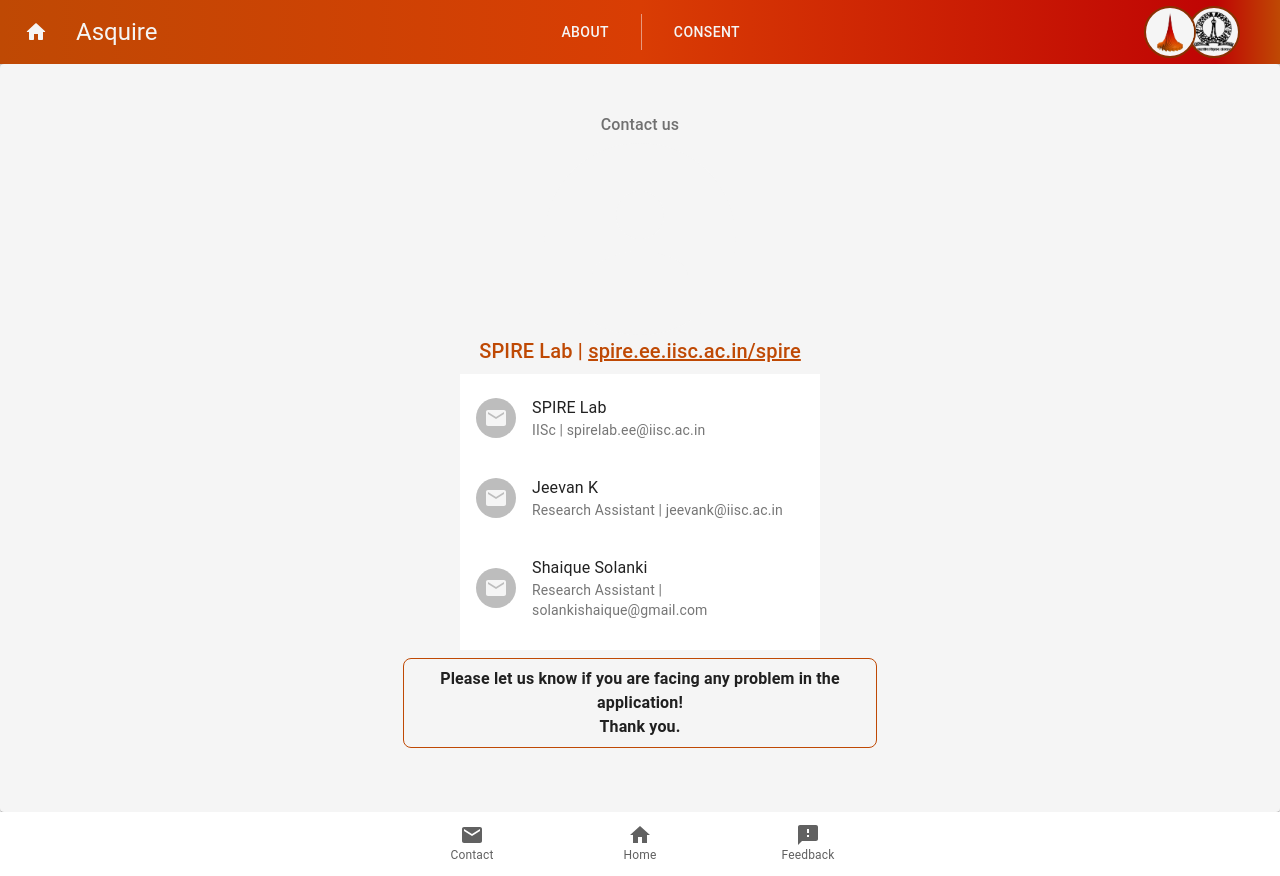
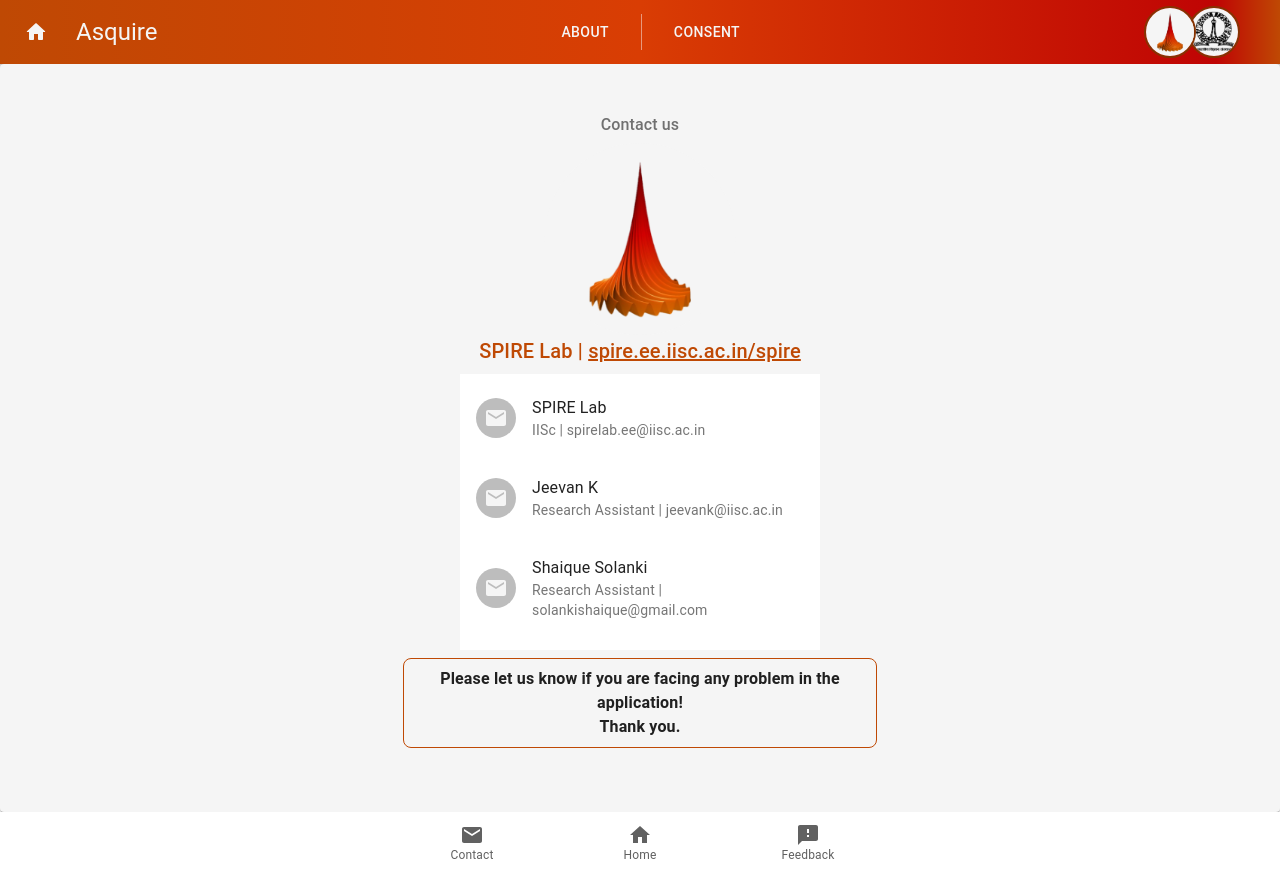
Before and after one commit to vaguebrownfox01/asquire-vowtiar, a React (Create React App) app: page /contact in a window 1280 px wide. Built offline with nearby package versions, Linux system fonts and the light colour scheme.

Commit message:
spire logo : contact

```diff
--- a/src/components/static/Contact.js
+++ b/src/components/static/Contact.js
@@ -72,12 +72,15 @@
 				<Avatar
 					alt="Spire lab logo"
 					variant="circular"
-					src={spire_logo_url}
+					src={`/image/spire_logo_sq.png`}
 					className={classes.avatar}
 				/>
 				<Typography color="secondary" variant="h6" gutterBottom>
 					SPIRE Lab |&nbsp;
-					<a className={classes.link} href="/image/spire_logo_sq.png">
+					<a
+						className={classes.link}
+						href="https://spire.ee.iisc.ac.in/spire/"
+					>
 						spire.ee.iisc.ac.in/spire
 					</a>
 				</Typography>
```
